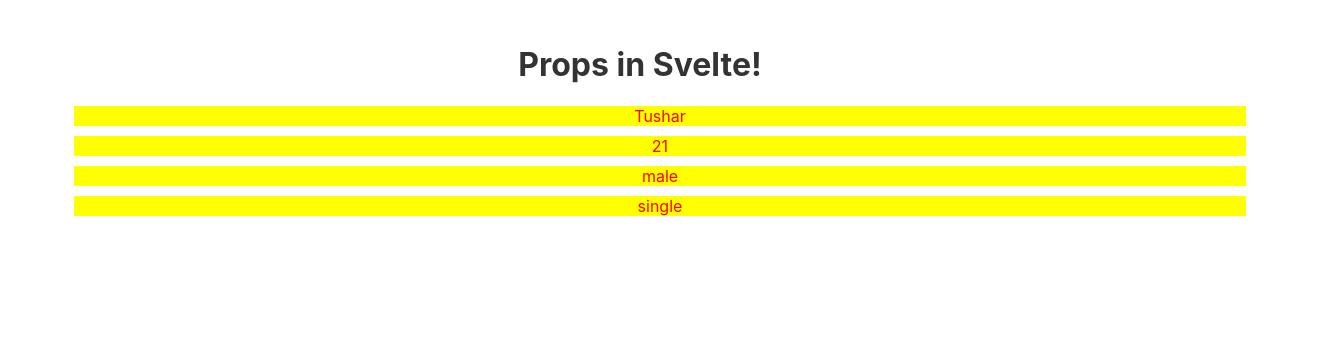
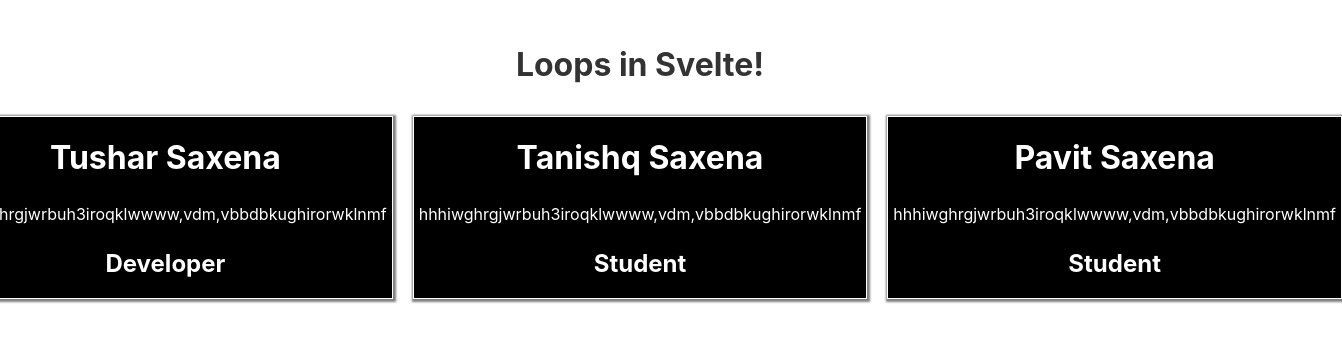
Before and after one commit to Tusharsaxena3112/Svelte-Basics, a Svelte app in the folder svelteApp/: page / in a window 1280 px wide. Shown: the top 342 px of the page, 1342 px wide, since content can reach past the window. Built offline with nearby package versions, Linux system fonts and the light colour scheme.

Commit message:
loops done

```diff
--- /dev/null
+++ b/svelteApp/src/5Loops.svelte
@@ -0,0 +1,50 @@
+<script>
+  let persons = [
+    {
+      name: "Tushar Saxena",
+      professional: "Developer",
+      about: "hhhiwghrgjwrbuh3iroqklwwww,vdm,vbbdbkughirorwklnmf",
+    },
+    {
+      name: "Tanishq Saxena",
+      professional: "Student",
+      about: "hhhiwghrgjwrbuh3iroqklwwww,vdm,vbbdbkughirorwklnmf",
+    },
+    {
+      name: "Pavit Saxena",
+      professional: "Student",
+      about: "hhhiwghrgjwrbuh3iroqklwwww,vdm,vbbdbkughirorwklnmf",
+    },
+  ];
+</script>
+
+<main>
+  <h1>Loops in Svelte!</h1>
+  <div class="persons">
+    {#each persons as person}
+      <div class="person">
+        <h1>{person.name}</h1>
+        <p>{person.about}</p>
+        <h2>{person.professional}</h2>
+      </div>
+    {/each}
+  </div>
+</main>
+
+<style>
+  .persons {
+    display: flex;
+    justify-content: center;
+    align-items: center;
+  }
+  .person {
+    border: 1px solid white;
+    background-color: black;
+    color:white;
+    margin:10px;
+    box-shadow: 1px 1px 2px 2px grey;
+  }
+  p{
+      padding:5px;
+  }
+</style>
--- a/svelteApp/src/App.svelte
+++ b/svelteApp/src/App.svelte
@@ -3,6 +3,7 @@
 	import UserInput from "./2userInput.svelte";
 	import Reactivity from "./3Reactivity.svelte";
 	import Props from "./4Props.svelte";
+	import Loops from "./5Loops.svelte";
 	const props = {
 		name:"Tushar",
 		age:21,
@@ -15,7 +16,8 @@
 	<!-- <Basics/> -->
 	<!-- <UserInput/> -->
 	<!-- <Reactivity/> -->
-	<Props {...props}/>
+	<!-- <Props {...props}/> -->
+	<Loops/>
 </main>
 
 <style>
```
